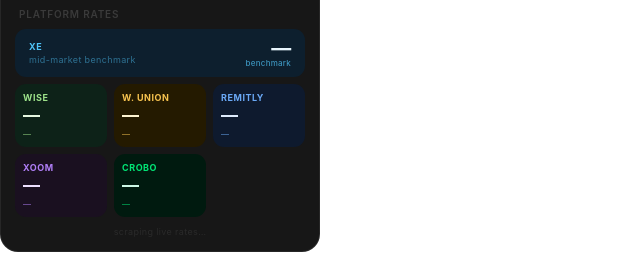
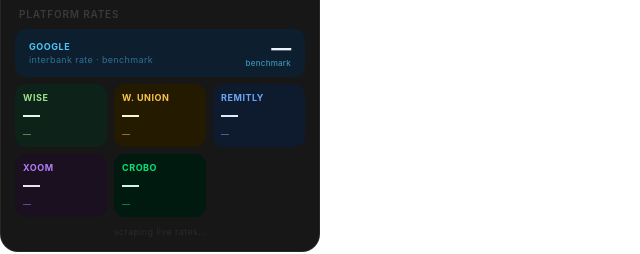
Before and after one commit to adithyakp-Crobo/USD-INR_WidgetV1, a website: page renderer/index.html in a window 1280 px wide. Shown: the part 283-537 px from the top of the page, 0-640 px from the left. Drawn offline with nearby package versions, Linux system fonts and the light colour scheme.

Commit message:
Update index.html

```diff
--- a/renderer/index.html
+++ b/renderer/index.html
@@ -67,8 +67,8 @@
 
         <div class="tile tile-xe tile-xe-wide" id="tile-xe">
           <div class="tile-label-group">
-            <div class="tile-name">XE</div>
-            <div class="tile-sub">mid-market benchmark</div>
+            <div class="tile-name">Google</div>
+            <div class="tile-sub">interbank rate · benchmark</div>
           </div>
           <div class="tile-right">
             <div class="tile-rate" id="xe-rate">—</div>
```
